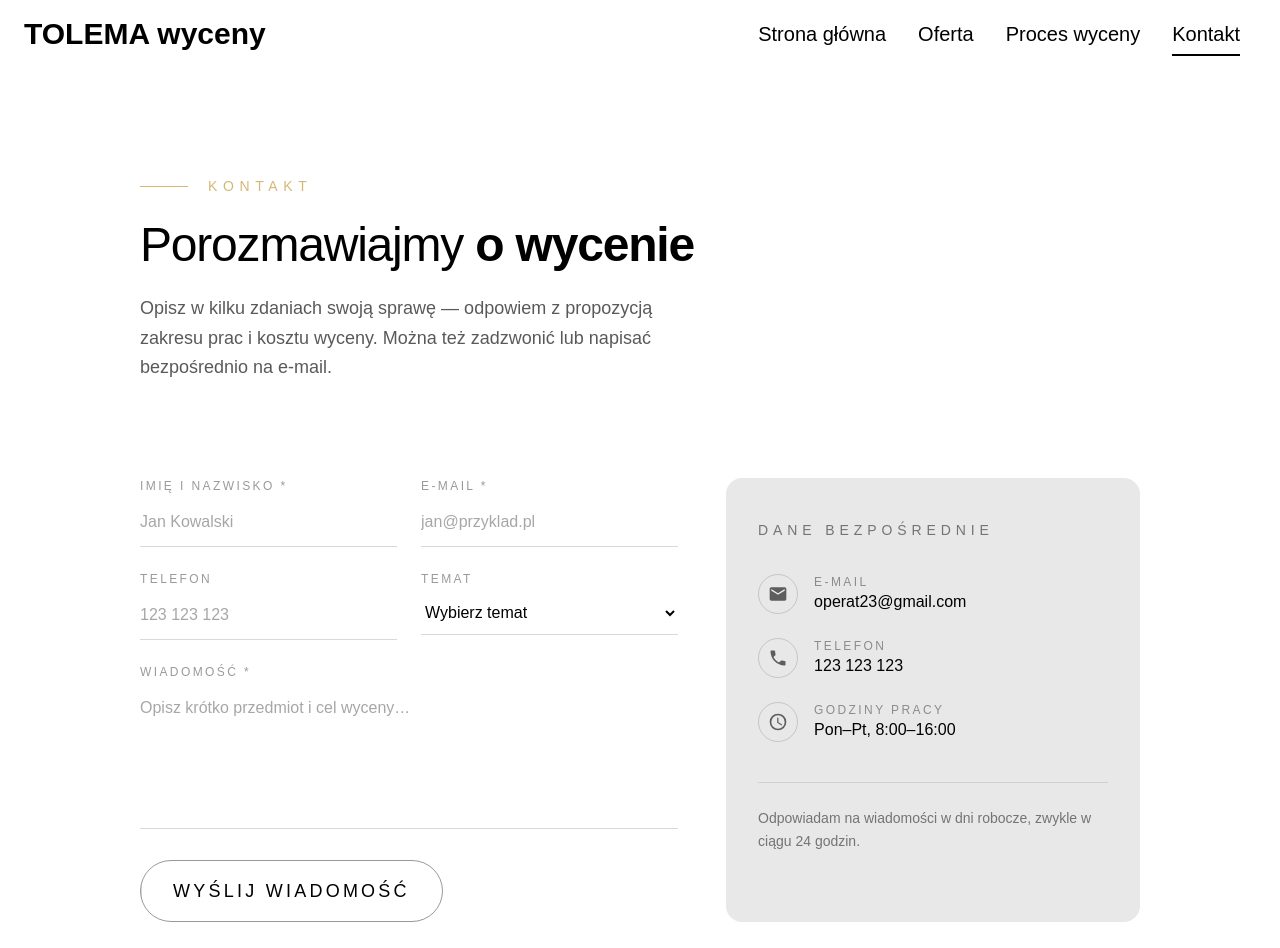
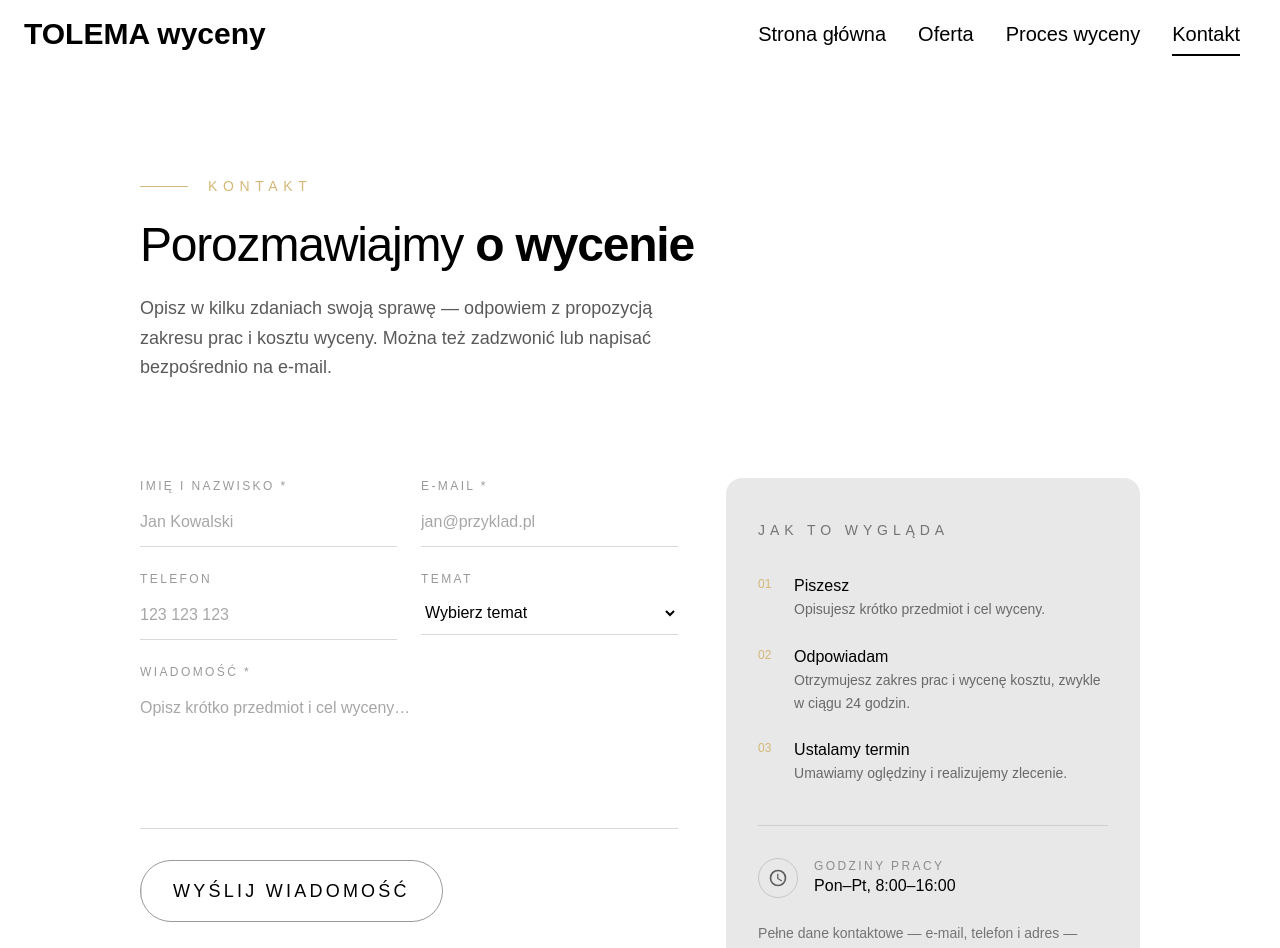
Before and after one commit to MaksZiem/tolema-next, a Next.js app: page /contact in a window 1280 px wide. Shown: the top 948 px of the page. Built offline with nearby package versions, Linux system fonts and the light colour scheme.

Commit message:
contact refactor

```diff
--- a/src/components/sections/ContactContent.tsx
+++ b/src/components/sections/ContactContent.tsx
@@ -11,29 +11,11 @@ import { faqs } from "@/data/faq";
 
 const iconClass = "w-5 h-5 shrink-0";
 
-const EmailIcon = () => (
-  <svg viewBox="0 0 24 24" fill="currentColor" className={iconClass} aria-hidden="true">
-    <path d="M20 4H4c-1.1 0-1.99.9-1.99 2L2 18c0 1.1.9 2 2 2h16c1.1 0 2-.9 2-2V6c0-1.1-.9-2-2-2zm0 4l-8 5-8-5V6l8 5 8-5v2z" />
-  </svg>
-);
-
-const PhoneIcon = () => (
-  <svg viewBox="0 0 24 24" fill="currentColor" className={iconClass} aria-hidden="true">
-    <path d="M6.62 10.79c1.44 2.83 3.76 5.14 6.59 6.59l2.2-2.2c.27-.27.67-.36 1.02-.24 1.12.37 2.33.57 3.57.57.55 0 1 .45 1 1V20c0 .55-.45 1-1 1-9.39 0-17-7.61-17-17 0-.55.45-1 1-1h3.5c.55 0 1 .45 1 1 0 1.25.2 2.45.57 3.57.11.35.03.74-.25 1.02l-2.2 2.2z" />
-  </svg>
-);
-
 const ClockIcon = () => (
   <svg viewBox="0 0 24 24" fill="currentColor" className={iconClass} aria-hidden="true">
     <path d="M12 2a10 10 0 1 0 0 20 10 10 0 0 0 0-20zm0 18a8 8 0 1 1 0-16 8 8 0 0 1 0 16zm.5-13H11v6l5.25 3.15.75-1.23-4.5-2.67z" />
   </svg>
 );
-
-const quickInfo = [
-  { icon: EmailIcon, label: "E-mail", value: "operat23@gmail.com", href: "mailto:operat23@gmail.com" },
-  { icon: PhoneIcon, label: "Telefon", value: "123 123 123", href: "tel:123123123" },
-  { icon: ClockIcon, label: "Godziny pracy", value: "Pon–Pt, 8:00–16:00", href: null },
-];
 
 const topics = [
   "Wycena nieruchomości",
@@ -41,6 +23,21 @@ const topics = [
   "Wycena przedsiębiorstwa",
   "Kosztorys / szacowanie szkód",
   "Inne",
+];
+
+const contactSteps = [
+  {
+    title: "Piszesz",
+    text: "Opisujesz krótko przedmiot i cel wyceny.",
+  },
+  {
+    title: "Odpowiadam",
+    text: "Otrzymujesz zakres prac i wycenę kosztu, zwykle w ciągu 24 godzin.",
+  },
+  {
+    title: "Ustalamy termin",
+    text: "Umawiamy oględziny i realizujemy zlecenie.",
+  },
 ];
 
 // ── Form ──────────────────────────────────────────────────────────────
@@ -286,39 +283,40 @@ export default function ContactContent() {
             className="rounded-2xl bg-[#e8e8e8] px-8 py-10 text-black"
           >
             <span className="text-sm font-medium uppercase tracking-[0.35em] text-black/50">
-              Dane bezpośrednie
+              Jak to wygląda
             </span>
-            <ul className="mt-8 space-y-6">
-              {quickInfo.map(({ icon: Icon, label, value, href }) => {
-                const content = (
-                  <>
-                    <span className="flex h-10 w-10 shrink-0 items-center justify-center rounded-full border border-black/15 text-black/60">
-                      <Icon />
+
+            <ol className="mt-8 space-y-6">
+              {contactSteps.map((step, i) => (
+                <li key={step.title} className="flex gap-4">
+                  <span className="mt-0.5 shrink-0 text-xs font-medium tabular-nums text-[#D4B876] w-5">
+                    {String(i + 1).padStart(2, "0")}
+                  </span>
+                  <span className="flex flex-col">
+                    <span className="text-base font-normal text-black">{step.title}</span>
+                    <span className="text-sm font-light leading-relaxed text-black/55">
+                      {step.text}
                     </span>
-                    <span className="flex flex-col">
-                      <span className="text-xs font-medium uppercase tracking-[0.2em] text-black/40">
-                        {label}
-                      </span>
-                      <span className="text-base font-light text-black">{value}</span>
-                    </span>
-                  </>
-                );
-                return (
-                  <li key={label}>
-                    {href ? (
-                      <a href={href} className="flex items-center gap-4">
-                        {content}
-                      </a>
-                    ) : (
-                      <div className="flex items-center gap-4">{content}</div>
-                    )}
-                  </li>
-                );
-              })}
-            </ul>
-            <p className="mt-10 border-t border-black/10 pt-6 text-sm font-light leading-relaxed text-black/50">
-              Odpowiadam na wiadomości w dni robocze, zwykle w ciągu 24
-              godzin.
+                  </span>
+                </li>
+              ))}
+            </ol>
+
+            <div className="mt-10 flex items-center gap-4 border-t border-black/10 pt-8">
+              <span className="flex h-10 w-10 shrink-0 items-center justify-center rounded-full border border-black/15 text-black/60">
+                <ClockIcon />
+              </span>
+              <span className="flex flex-col">
+                <span className="text-xs font-medium uppercase tracking-[0.2em] text-black/40">
+                  Godziny pracy
+                </span>
+                <span className="text-base font-light text-black">Pon–Pt, 8:00–16:00</span>
+              </span>
+            </div>
+
+            <p className="mt-6 text-sm font-light leading-relaxed text-black/50">
+              Pełne dane kontaktowe — e-mail, telefon i adres — znajdziesz w
+              stopce poniżej.
             </p>
           </motion.div>
         </div>
```
